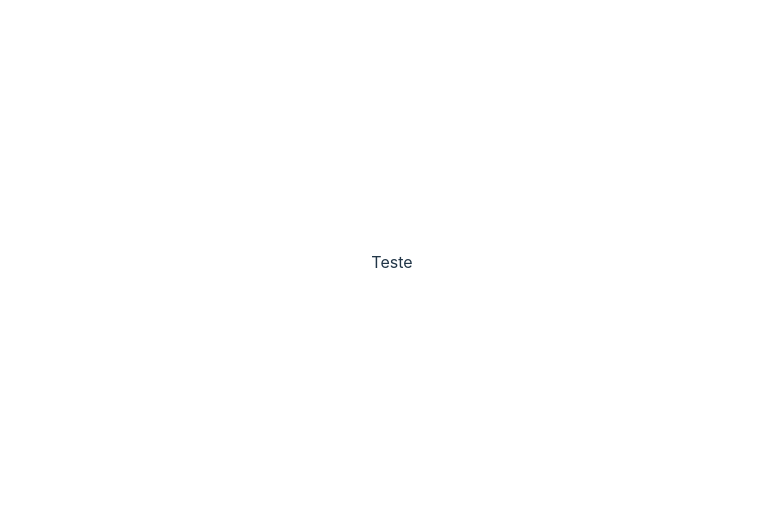
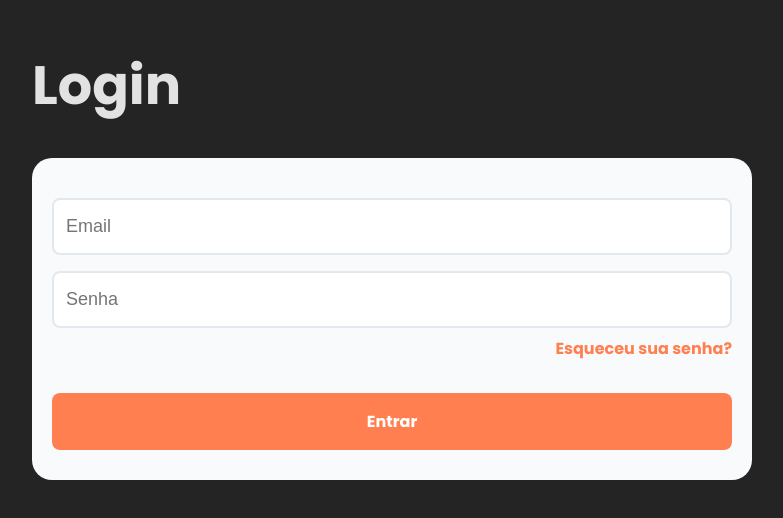
Before and after one commit to MarshFfeco/SolutionProfessorFrontEnd, a Vue app: page / in a window 1280 px wide. Shown: the part 138-656 px from the top of the page, without its empty margins (248-1031 px from the left). Built offline with nearby package versions, Linux system fonts and the light colour scheme.

Commit message:
Feat Login Form: Create Base Login Form

```diff
--- a/package.json
+++ b/package.json
@@ -4,12 +4,13 @@
     "version": "0.0.0",
     "type": "module",
     "scripts": {
-        "dev": "vite",
+        "dev": "vite --host",
         "build": "vue-tsc && vite build",
         "preview": "vite preview"
     },
     "dependencies": {
         "axios": "^1.6.2",
+        "oh-vue-icons": "^1.0.0-rc3",
         "pinia": "^2.1.7",
         "vue": "^3.3.8",
         "vue-router": "^4.2.5"
--- a/src/App.vue
+++ b/src/App.vue
@@ -1,7 +1,11 @@
-<script setup lang="ts">
+<template>
+  <main>
+    <RouterView />
+  </main>
+</template>
 
-</script>
-
-<template>
-  <p>Teste</p>
-</template>
+<style scoped>
+    main {
+        height: 100vh;
+    }
+</style>
--- /dev/null
+++ b/src/components/LoginComponent.vue
@@ -0,0 +1,74 @@
+<script setup lang="ts">
+
+</script>
+
+<template>
+  <div id="LoginComponentStyle">
+    <div id="LoginComponentStyle--Title">
+      <h2>
+        Login
+      </h2>
+    </div>
+
+    <div id="LoginComponentStyle--Form">
+      <form action="">
+        <!-- TEXTFIELD EMAIL -->
+        <div class="textfield">
+          <input
+            type="text"
+            placeholder="Email"
+          >
+        </div>
+
+        <!-- TEXTFIELD PASSWORD -->
+        <div class="textfield">
+          <input
+            type="text"
+            placeholder="Senha"
+          >
+          <!-- EXTRA FORGOT PASSWORD -->
+          <div class="textfield--extra">
+            <button type="button">
+              Esqueceu sua senha?
+            </button>
+          </div>
+        </div>
+
+        <!-- BUTTON -->
+        <button
+          id="LoginComponentStyle--Button"
+          type="submit"
+          class="button"
+        >
+          Entrar
+        </button>
+      </form>
+    </div>
+  </div>
+</template>
+
+<style lang="scss" scoped>
+    #LoginComponentStyle {
+        width: 90vmin;
+
+        &--Title {
+            font-size: 36px;
+
+            margin-bottom: 32px;
+        }
+        &--Form {
+            color: black;
+
+            border-radius: 20px;
+
+            padding-inline: 20px;
+            padding-block-start: 40px;
+            padding-block-end: 30px;
+
+            background-color: #F8FAFC;
+        }
+        &--Button {
+            background-color: coral;
+        }
+    }
+</style>
--- a/src/main.ts
+++ b/src/main.ts
@@ -1,10 +1,12 @@
 import { createApp } from 'vue';
-import './style.css';
+import './style.scss';
 import { createPinia } from 'pinia';
+import router from './router/router'
 import App from './App.vue';
 
 const pinia = createPinia();
 const app = createApp(App);
 
 app.use(pinia);
+app.use(router)
 app.mount('#app');
--- /dev/null
+++ b/src/router/router.ts
@@ -0,0 +1,18 @@
+import {createRouter, createWebHistory} from 'vue-router';
+
+const main = async () => import('../views/MainView.vue');
+
+const routes = [
+	{
+		path: '/',
+		name: 'Solution For Professors',
+		component: main,
+	},
+];
+
+const router = createRouter({
+	history: createWebHistory(),
+	routes,
+});
+
+export default router;
--- a/src/style.css
+++ /dev/null
@@ -1,84 +0,0 @@
-:root {
-    font-family: Inter, system-ui, Avenir, Helvetica, Arial, sans-serif;
-    line-height: 1.5;
-    font-weight: 400;
-
-    color-scheme: light dark;
-    color: rgba(255, 255, 255, 0.87);
-    background-color: #242424;
-
-    font-synthesis: none;
-    text-rendering: optimizeLegibility;
-    -webkit-font-smoothing: antialiased;
-    -moz-osx-font-smoothing: grayscale;
-}
-
-a {
-    font-weight: 500;
-    color: #646cff;
-    text-decoration: inherit;
-}
-
-a:hover {
-    color: #535bf2;
-}
-
-body {
-    margin: 0;
-    display: flex;
-    place-items: center;
-    min-width: 320px;
-    min-height: 100vh;
-}
-
-h1 {
-    font-size: 3.2em;
-    line-height: 1.1;
-}
-
-button {
-    border-radius: 8px;
-    border: 1px solid transparent;
-    padding: 0.6em 1.2em;
-    font-size: 1em;
-    font-weight: 500;
-    font-family: inherit;
-    background-color: #1a1a1a;
-    cursor: pointer;
-    transition: border-color 0.25s;
-}
-
-button:hover {
-    border-color: #646cff;
-}
-
-button:focus,
-button:focus-visible {
-    outline: 4px auto -webkit-focus-ring-color;
-}
-
-.card {
-    padding: 2em;
-}
-
-#app {
-    max-width: 1280px;
-    margin: 0 auto;
-    padding: 2rem;
-    text-align: center;
-}
-
-@media (prefers-color-scheme: light) {
-    :root {
-        color: #213547;
-        background-color: #ffffff;
-    }
-
-    a:hover {
-        color: #747bff;
-    }
-
-    button {
-        background-color: #f9f9f9;
-    }
-}
--- /dev/null
+++ b/src/style.scss
@@ -0,0 +1,102 @@
+/* DEFAULT CONFIG */
+:root {
+    font-family: 'Poppins', sans-serif;
+
+    color-scheme: light dark;
+    color: rgba(255, 255, 255, 0.87);
+    background-color: #242424;
+
+    font-synthesis: none;
+    text-rendering: optimizeLegibility;
+    -webkit-font-smoothing: antialiased;
+    -moz-osx-font-smoothing: grayscale;
+}
+
+* {
+    margin: 0;
+    padding: 0;
+
+    box-sizing: border-box;
+}
+
+ul {
+    list-style: none;
+}
+
+button {
+    background: none;
+    color: inherit;
+    border: none;
+    padding: 0;
+    font: inherit;
+    cursor: pointer;
+    outline: inherit;
+}
+
+a {
+    text-decoration: none;
+    color: black;
+
+    display: block;
+
+    width: 100%;
+    height: 100%;
+}
+
+/* COMPONENTS WITH FORM */
+.textfield {
+    width: 100%;
+
+    border: none;
+    outline: none;
+
+    margin-bottom: 16px;
+
+    input {
+        width: 100%;
+
+        padding: 16px 12px;
+
+        border: 2px solid #E2E8F0;
+        border-radius: 8px;
+
+        font-size: 18px;
+        color: black;
+
+        background-color: #fff;
+
+        ::placeholder {
+            color: #F8FAFC;
+            opacity: 1;
+        }
+
+        &:focus {
+            outline: none;
+        }
+    }
+
+    &--extra {
+        width: 100%;
+
+        margin-top: 8px;
+
+        font-weight: 600;
+        text-align: right;
+        color: coral;
+    }
+}
+
+.button {
+    width: 100%;
+
+    padding: 16px 24px;
+    margin-top: 16px;
+
+    border: none;
+    border-radius: 8px;
+
+    font-size: 16px;
+    font-weight: 700;
+
+    color: white;
+}
--- /dev/null
+++ b/src/views/MainView.vue
@@ -0,0 +1,20 @@
+<script setup lang="ts">
+    import LoginComponent from '../components/LoginComponent.vue';
+</script>
+
+<template>
+  <div id="MainView">
+    <LoginComponent />
+  </div>
+</template>
+
+<style lang="scss" scoped>
+    #MainView {
+        height: 100%;
+
+        display: flex;
+        flex-direction: column;
+        justify-content: center;
+        align-items: center;
+    }
+</style>
```
Also changed, not shown: 1 other file (tests, documents, lock files or other folders).
